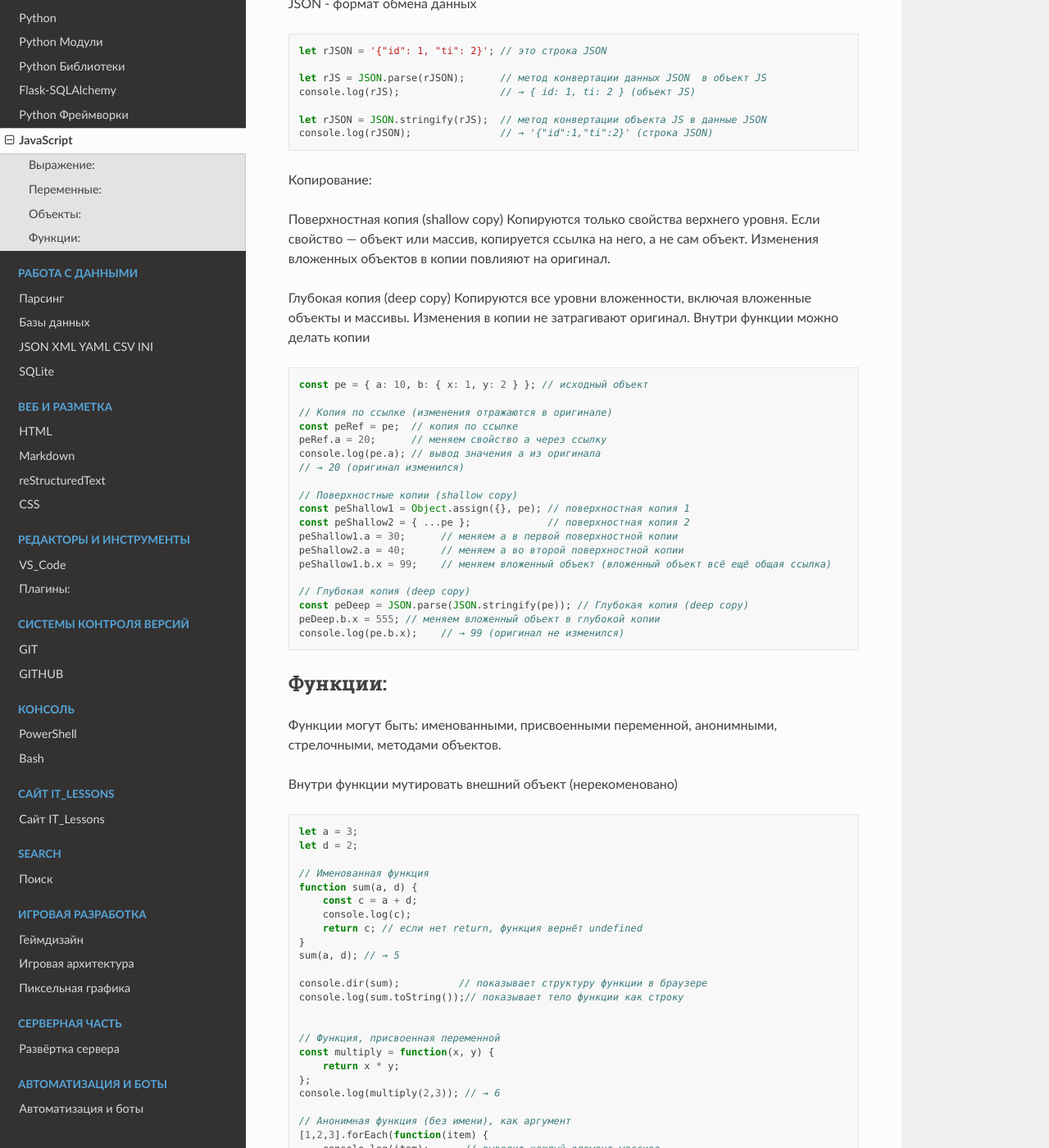
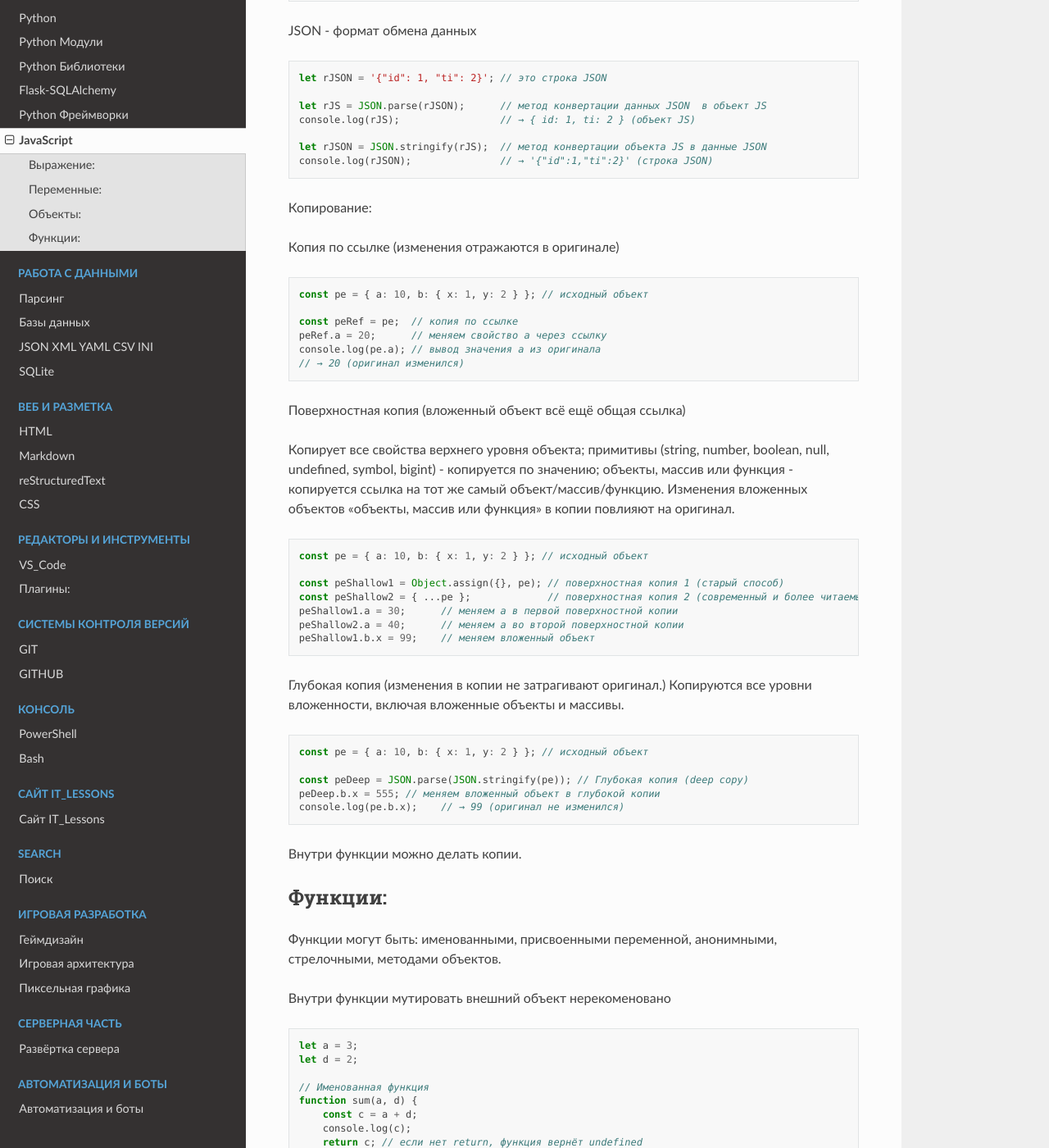
Before and after one commit to NMSprog/5_ITL, a Sphinx documentation site: the page built from source/JavaScript/JavaScript.rst, in a window 1280 px wide and 1400 px high, scrolled down 3335 px. Shown: the whole window at 82% size. Built offline with Sphinx 7.4.7 and the Read the Docs theme 3.1.0, drawn with Linux system fonts in a browser that asks for light colours; some of the changed text lies outside the part shown.

Commit message:
Изменение Сайта

```diff
--- a/source/JavaScript/JavaScript.rst
+++ b/source/JavaScript/JavaScript.rst
@@ -189,37 +191,49 @@ JSON - формат обмена данных
 
 Копирование:
 
-Поверхностная копия (shallow copy)
-Копируются только свойства верхнего уровня. Если свойство — объект или массив,
-копируется ссылка на него, а не сам объект. Изменения вложенных объектов в копии
-повлияют на оригинал.
-
-Глубокая копия (deep copy)
-Копируются все уровни вложенности, включая вложенные объекты и массивы.
-Изменения в копии не затрагивают оригинал.
-Внутри функции  можно делать копии
+Копия по ссылке (изменения отражаются в оригинале)
 
 .. code:: javascript
 
     const pe = { a: 10, b: { x: 1, y: 2 } }; // исходный объект
 
-    // Копия по ссылке (изменения отражаются в оригинале)
     const peRef = pe;  // копия по ссылке
     peRef.a = 20;      // меняем свойство a через ссылку
     console.log(pe.a); // вывод значения a из оригинала
     // → 20 (оригинал изменился)
 
-    // Поверхностные копии (shallow copy)
-    const peShallow1 = Object.assign({}, pe); // поверхностная копия 1
-    const peShallow2 = { ...pe };             // поверхностная копия 2
+
+Поверхностная копия (вложенный объект всё ещё общая ссылка)
+
+Копирует все свойства верхнего уровня объекта;
+примитивы (string, number, boolean, null, undefined, symbol, bigint) - копируется по значению;
+объекты, массив или функция - копируется ссылка на тот же самый объект/массив/функцию.
+Изменения вложенных объектов "объекты, массив или функция" в копии повлияют на оригинал.
+
+.. code:: javascript
+
+    const pe = { a: 10, b: { x: 1, y: 2 } }; // исходный объект
+
+    const peShallow1 = Object.assign({}, pe); // поверхностная копия 1 (старый способ)
+    const peShallow2 = { ...pe };             // поверхностная копия 2 (современный и более читаемый синтаксис)
     peShallow1.a = 30;      // меняем a в первой поверхностной копии
     peShallow2.a = 40;      // меняем a во второй поверхностной копии
-    peShallow1.b.x = 99;    // меняем вложенный объект (вложенный объект всё ещё общая ссылка)
+    peShallow1.b.x = 99;    // меняем вложенный объект
 
-    // Глубокая копия (deep copy)
+
+Глубокая копия (изменения в копии не затрагивают оригинал.)
+Копируются все уровни вложенности, включая вложенные объекты и массивы.
+
+
+.. code:: javascript
+
+    const pe = { a: 10, b: { x: 1, y: 2 } }; // исходный объект
+
     const peDeep = JSON.parse(JSON.stringify(pe)); // Глубокая копия (deep copy)
     peDeep.b.x = 555; // меняем вложенный объект в глубокой копии
     console.log(pe.b.x);    // → 99 (оригинал не изменился)
+
+Внутри функции  можно делать копии.
 
 Функции:
 ~~~~~~~~
@@ -229,7 +243,7 @@ JSON - формат обмена данных
 анонимными, стрелочными,
 методами объектов.
 
-Внутри функции мутировать внешний объект (нерекоменовано)
+Внутри функции мутировать внешний объект нерекоменовано
 
 .. code:: javascript
 
```
Also changed, not shown: other parts of source/JavaScript/JavaScript.rst (+3 -1 lines), source/DB/Form_protok.rst (added, +9 -0 lines).
